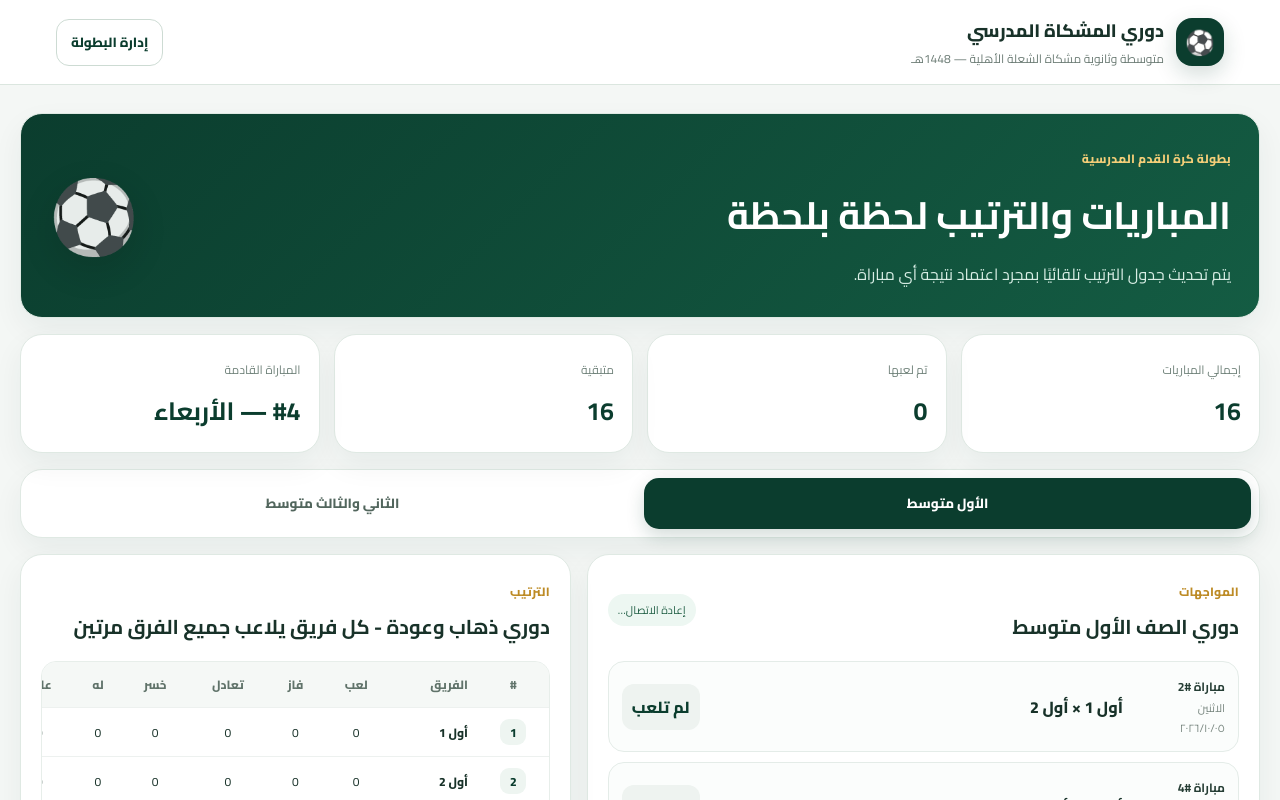
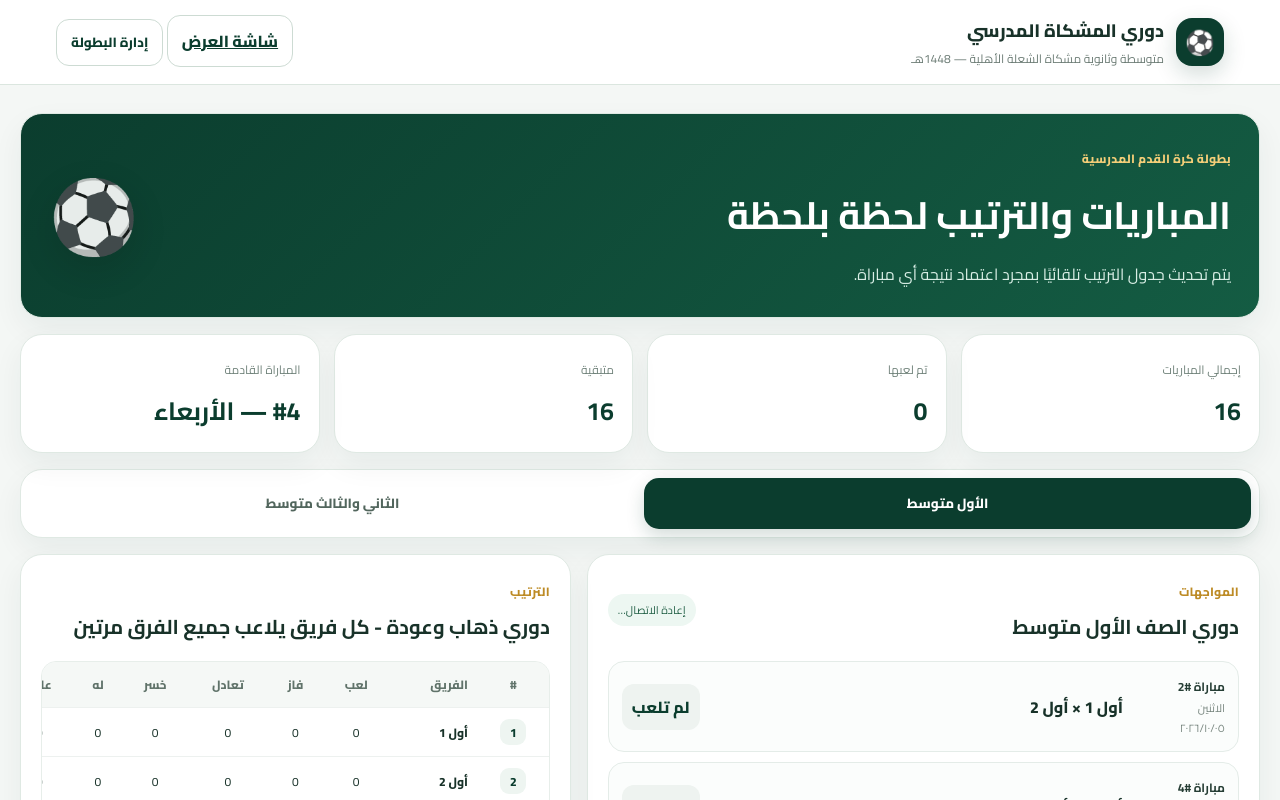
Before and after one commit to Waeljakson/league, a website: page index.html in a window 1280 px wide. Shown: the top 800 px of the page. Drawn offline with Linux system fonts and the light colour scheme; no server answers.

Commit message:
Add link to dedicated live display screen

```diff
--- a/index.html
+++ b/index.html
@@ -19,7 +19,10 @@
         <p>متوسطة وثانوية مشكاة الشعلة الأهلية — 1448هـ</p>
       </div>
     </div>
-    <button id="adminBtn" class="ghost-btn" type="button">إدارة البطولة</button>
+    <div class="top-actions">
+      <a class="ghost-btn screen-link" href="./screen.html" target="_blank" rel="noopener">شاشة العرض</a>
+      <button id="adminBtn" class="ghost-btn" type="button">إدارة البطولة</button>
+    </div>
   </header>
 
   <main class="page">
```
